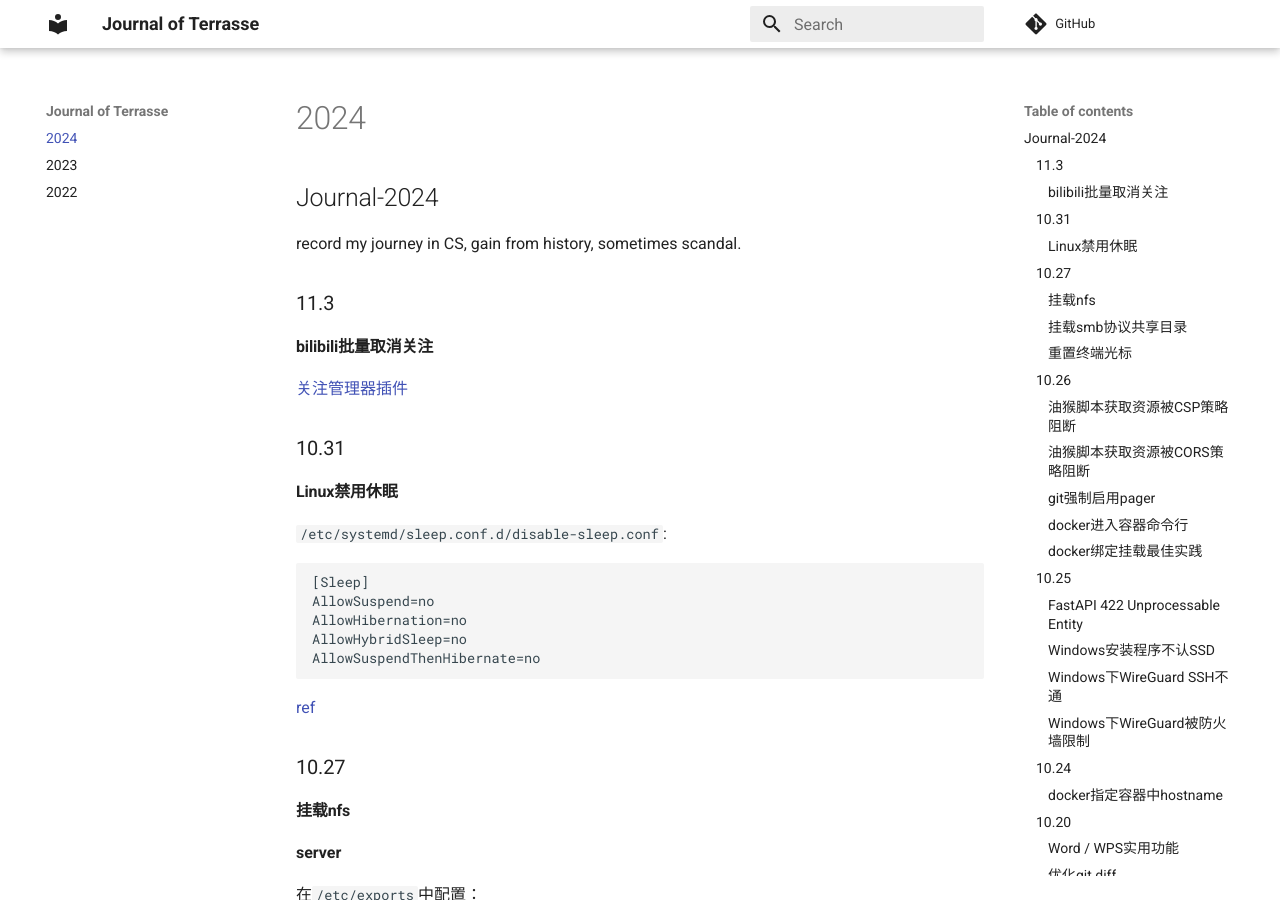
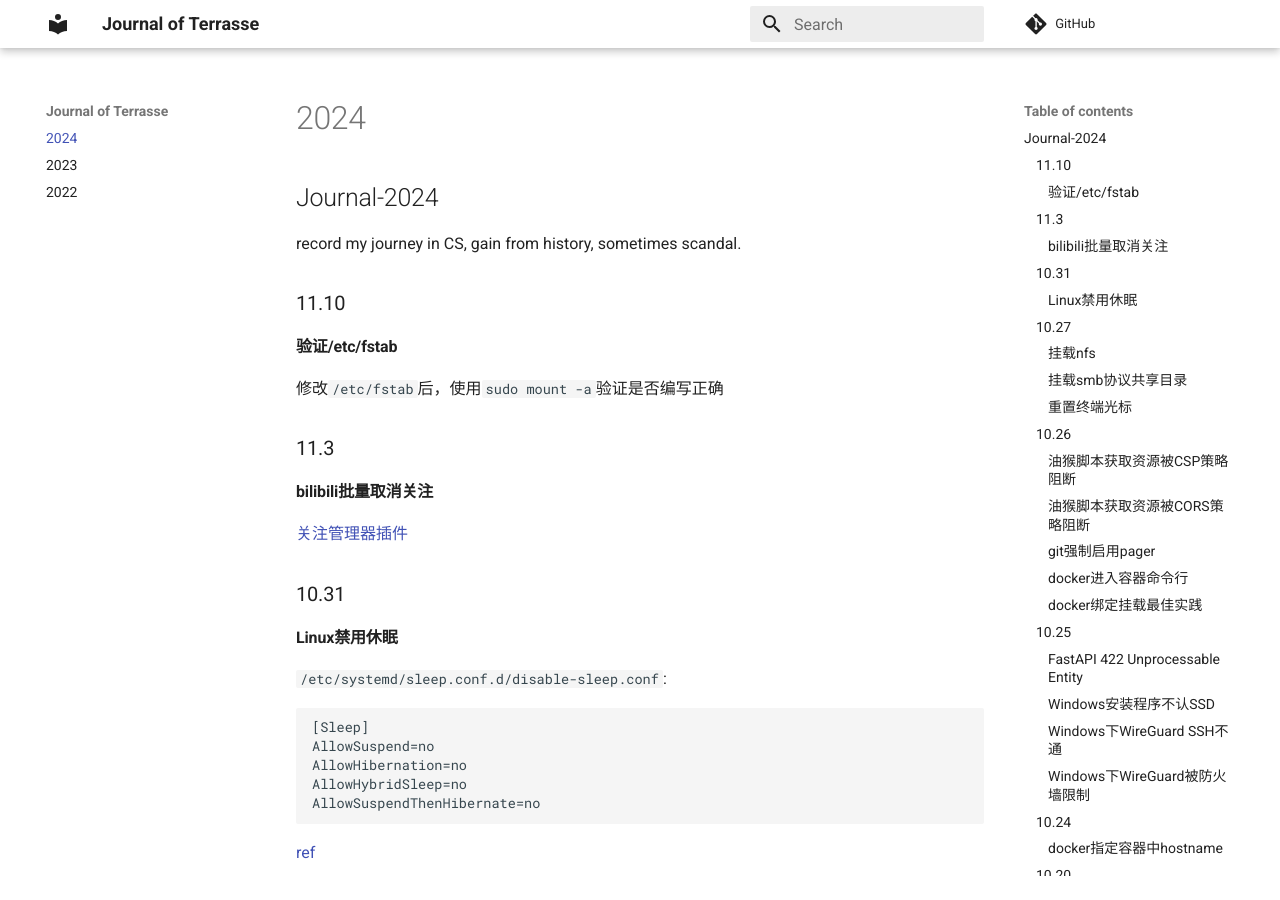
Before and after one commit to Jerry-Terrasse/journal, an MkDocs documentation site: the page built from docs/2024.md, in a window 1280 px wide and 900 px high. Built offline with MkDocs 1.6.1 and Material for MkDocs 9.7.7, drawn with Linux system fonts in a browser that asks for light colours; comment, search, counter and statistics services are not loaded.

Commit message:
update (Sun Nov 10 11:26:11 AM CST 2024)

```diff
--- a/docs/2024.md
+++ b/docs/2024.md
@@ -1,6 +1,12 @@
 ## Journal-2024
 
 record my journey in CS, gain from history, sometimes scandal.
+
+### 11.10
+
+#### 验证/etc/fstab
+
+修改`/etc/fstab`后，使用`sudo mount -a`验证是否编写正确
 
 ### 11.3
 
```
